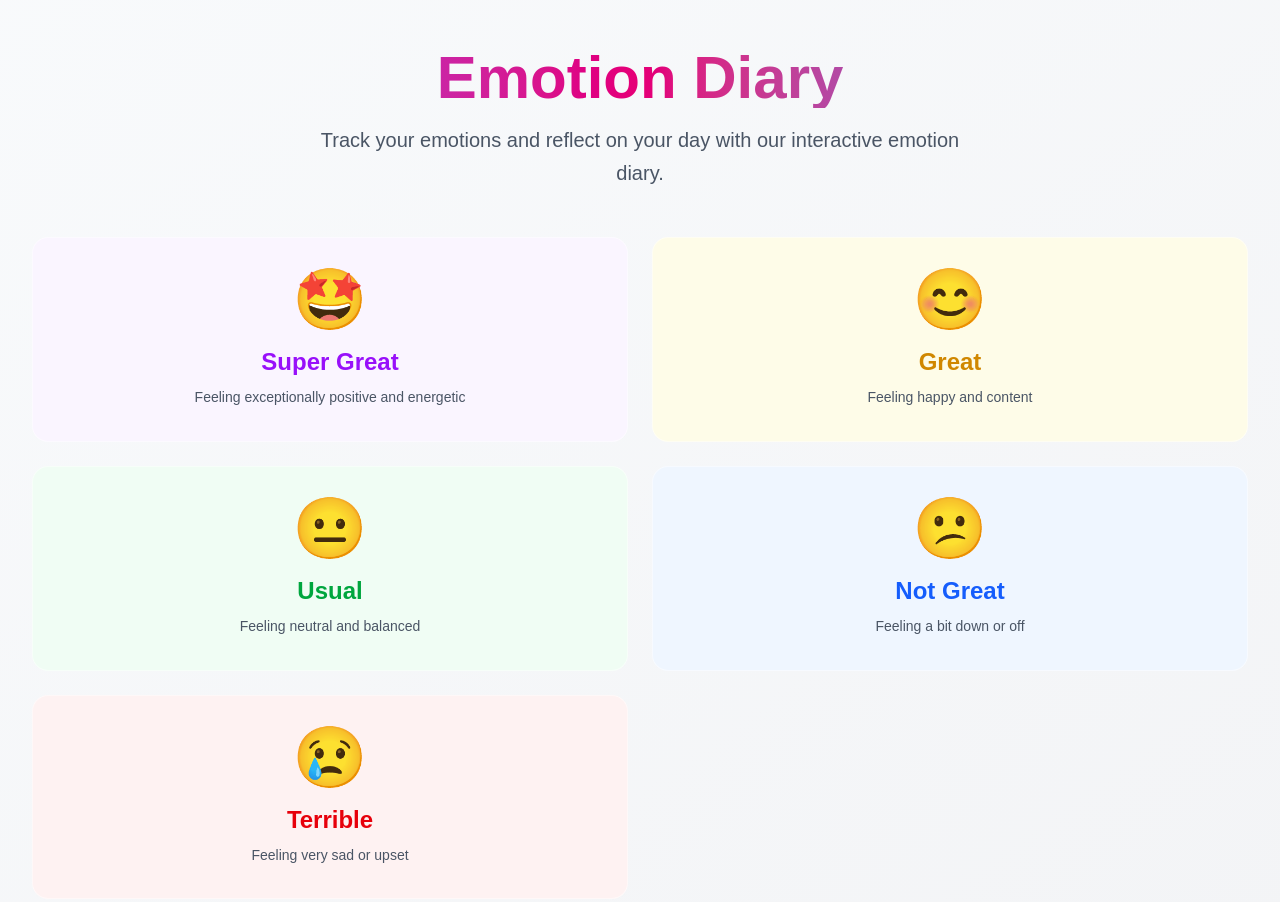
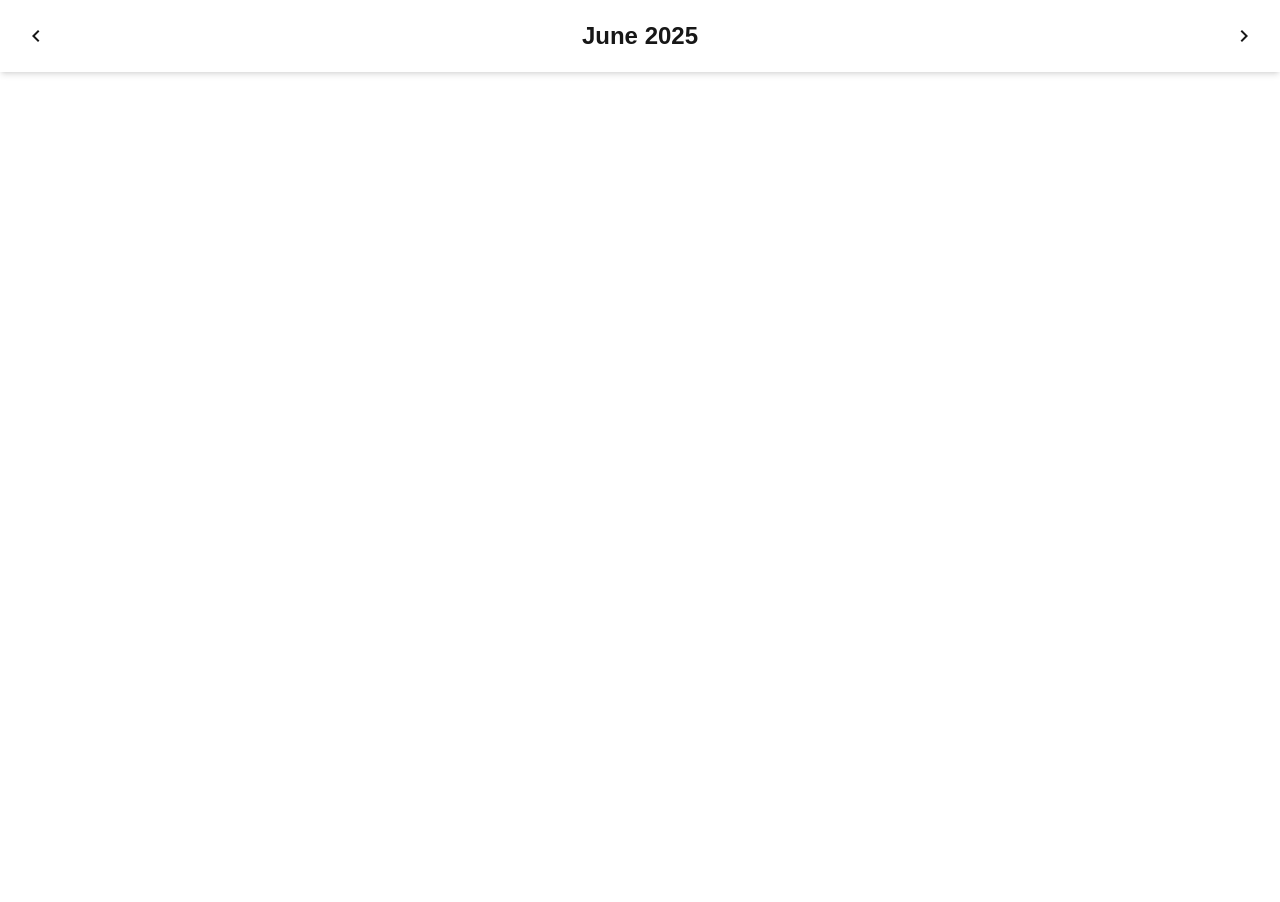
Before and after one commit to nada5un/emotion-diary-next, a Next.js app: page / in a window 1280 px wide. Shown: the top 902 px of the page. After the commit the page ends 800 px from the top, so only its background shows below. Built offline with nearby package versions, Linux system fonts and the light colour scheme.

Commit message:
add: implement reusable Button component and enhance Home layout with emotion tracking

```diff
--- a/src/app/layout.tsx
+++ b/src/app/layout.tsx
@@ -21,6 +21,12 @@ export default function RootLayout({
 }>) {
     return (
         <html lang="en">
+            <head>
+                <link
+                    href="https://fonts.googleapis.com/icon?family=Material+Icons"
+                    rel="stylesheet"
+                />
+            </head>
             <body className={`${notoSansKR.variable} `}>{children}</body>
         </html>
     );
--- a/src/app/page.tsx
+++ b/src/app/page.tsx
@@ -1,128 +1,26 @@
-import React from "react";
-
-interface Emotion {
-    id: string;
-    name: string;
-    emoji: string;
-    color: string;
-    gradient: string;
-    description: string;
-    bgColor: string;
-}
-
-const emotions: Emotion[] = [
-    // make five emotions with different icons, colors, and descriptions
-    // super great, great, usual, not great, terrible
-    // 🧠 create emotion under this
-    {
-        id: "super-great",
-        name: "Super Great",
-        emoji: "🤩",
-        color: "text-purple-600",
-        gradient: "from-purple-400 to-pink-400",
-        description: "Feeling exceptionally positive and energetic",
-        bgColor: "bg-purple-50 hover:bg-purple-100",
-    },
-    {
-        id: "great",
-        name: "Great",
-        emoji: "😊",
-        color: "text-yellow-600",
-        gradient: "from-yellow-400 to-orange-400",
-        description: "Feeling happy and content",
-        bgColor: "bg-yellow-50 hover:bg-yellow-100",
-    },
-    {
-        id: "usual",
-        name: "Usual",
-        emoji: "😐",
-        color: "text-green-600",
-        gradient: "from-green-400 to-teal-400",
-        description: "Feeling neutral and balanced",
-        bgColor: "bg-green-50 hover:bg-green-100",
-    },
-    {
-        id: "not-great",
-        name: "Not Great",
-        emoji: "😕",
-        color: "text-blue-600",
-        gradient: "from-blue-400 to-indigo-400",
-        description: "Feeling a bit down or off",
-        bgColor: "bg-blue-50 hover:bg-blue-100",
-    },
-    {
-        id: "terrible",
-        name: "Terrible",
-        emoji: "😢",
-        color: "text-red-600",
-        gradient: "from-red-400 to-pink-400",
-        description: "Feeling very sad or upset",
-        bgColor: "bg-red-50 hover:bg-red-100",
-    },
-];
-
 function Home() {
     return (
-        <div className="min-h-screen bg-gradient-to-br from-slate-50 to-gray-100">
-            {/* Header */}
-            <div className="py-12 px-4 sm:px-6 lg:px-8">
-                <div className="max-w-7xl mx-auto text-center">
-                    <h1 className="text-4xl sm:text-5xl lg:text-6xl font-bold bg-gradient-to-r from-purple-600 via-pink-600 to-blue-600 bg-clip-text text-transparent mb-4">
-                        Emotion Diary
-                    </h1>
-                    <p className="text-xl text-gray-600 max-w-2xl mx-auto leading-relaxed">
-                        Track your emotions and reflect on your day with our
-                        interactive emotion diary.
-                    </p>
-                </div>
-            </div>
-
-            {/* Main Content */}
-            <div className="px-4 sm:px-6 lg:px-8 pb-12">
-                <div className="max-w-7xl mx-auto">
-                    {/* Emotion Grid */}
-                    <div
-                        className={`grid grid-cols-1 sm:grid-cols-2 lg:grid-cols-${
-                            emotions.length
-                        } gap-6`}
-                    >
-                        {emotions.map((emotion) => {
-                            return (
-                                // make each emotion a card with hover effects
-                                <div
-                                    key={emotion.id}
-                                    className={`relative cursor-pointer transform transition-all duration-300 ease-out hover:scale-102 hover:shadow-xl ${emotion.bgColor} rounded-2xl p-6 lg:p-8 border border-white/50 backdrop-blur-sm`}
-                                >
-                                    {/* Gradient Background Overlay */}
-                                    <div
-                                        className={`absolute inset-0 rounded-2xl bg-gradient-to-br ${emotion.gradient} opacity-0 transition-opacity duration-300 hover:opacity-5`}
-                                    />
-
-                                    {/* Content */}
-                                    <div className="relative z-10 text-center">
-                                        {/* Emoji Display */}
-                                        <div className="text-6xl mb-4 transform transition-transform duration-300 hover:scale-110">
-                                            {emotion.emoji}
-                                        </div>
-
-                                        {/* Emotion Name */}
-                                        <h3
-                                            className={`text-2xl font-bold mb-2 transition-colors duration-300 ${emotion.color}`}
-                                        >
-                                            {emotion.name}
-                                        </h3>
-
-                                        {/* Description */}
-                                        <p className="text-gray-600 text-sm leading-relaxed">
-                                            {emotion.description}
-                                        </p>
-                                    </div>
-                                </div>
-                            );
-                        })}
-                    </div>
-                </div>
-            </div>
+        <div>
+            <header className="flex items-center justify-between p-4 bg-white shadow-md">
+                <button className="group p-2 rounded-full hover:bg-gray-200 transition-colors duration-150 relative overflow-hidden w-10 h-10">
+                    <span className="material-icons z-10 relative">
+                        chevron_left
+                    </span>
+                    <span className="absolute inset-0 w-full h-full rounded-full bg-gray-200 opacity-0 group-hover:opacity-100 transition-opacity duration-150" />
+                </button>
+                <h1 className="text-2xl font-bold">
+                    {new Date().toLocaleString("default", {
+                        month: "long",
+                        year: "numeric",
+                    })}
+                </h1>
+                <button className="group p-2 rounded-full hover:bg-gray-200 transition-colors duration-150 relative overflow-hidden w-10 h-10">
+                    <span className="material-icons z-10 relative">
+                        chevron_right
+                    </span>
+                    <span className="absolute inset-0 w-full h-full rounded-full bg-gray-200 opacity-0 group-hover:opacity-100 transition-opacity duration-150" />
+                </button>
+            </header>
         </div>
     );
 }
--- /dev/null
+++ b/src/components/Button.tsx
@@ -0,0 +1,24 @@
+// 🧠 Create a reusable React Button component with props: label (string), onClick (function), and disabled (boolean)
+function Button({
+    label,
+    onClick,
+    disabled = false,
+}: {
+    label: string;
+    onClick: () => void;
+    disabled?: boolean;
+}) {
+    return (
+        <button
+            onClick={onClick}
+            disabled={disabled}
+            className={`px-4 py-2 rounded bg-blue-500 text-white ${
+                disabled ? "opacity-50 cursor-not-allowed" : ""
+            }`}
+        >
+            {label}
+        </button>
+    );
+}
+
+export default Button;
```
Also changed, not shown: src/app/new/page.tsx (+125 -1 lines).
